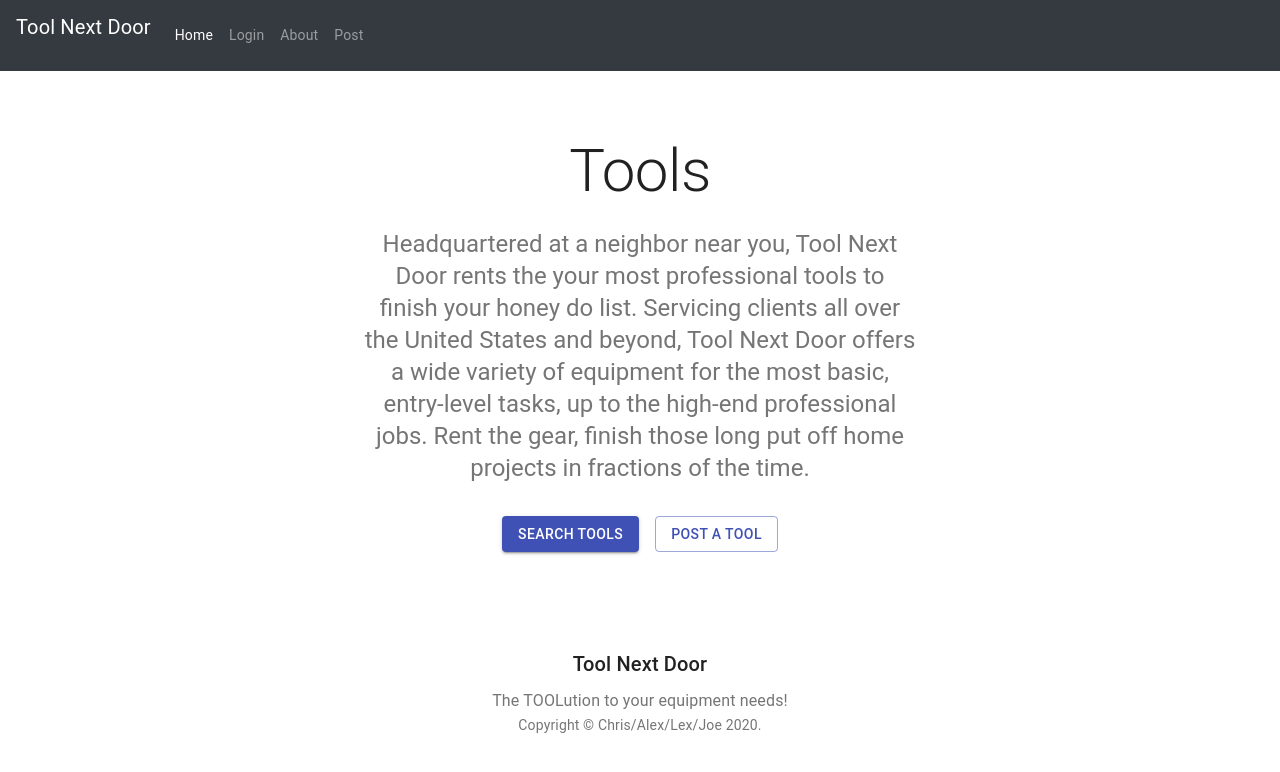
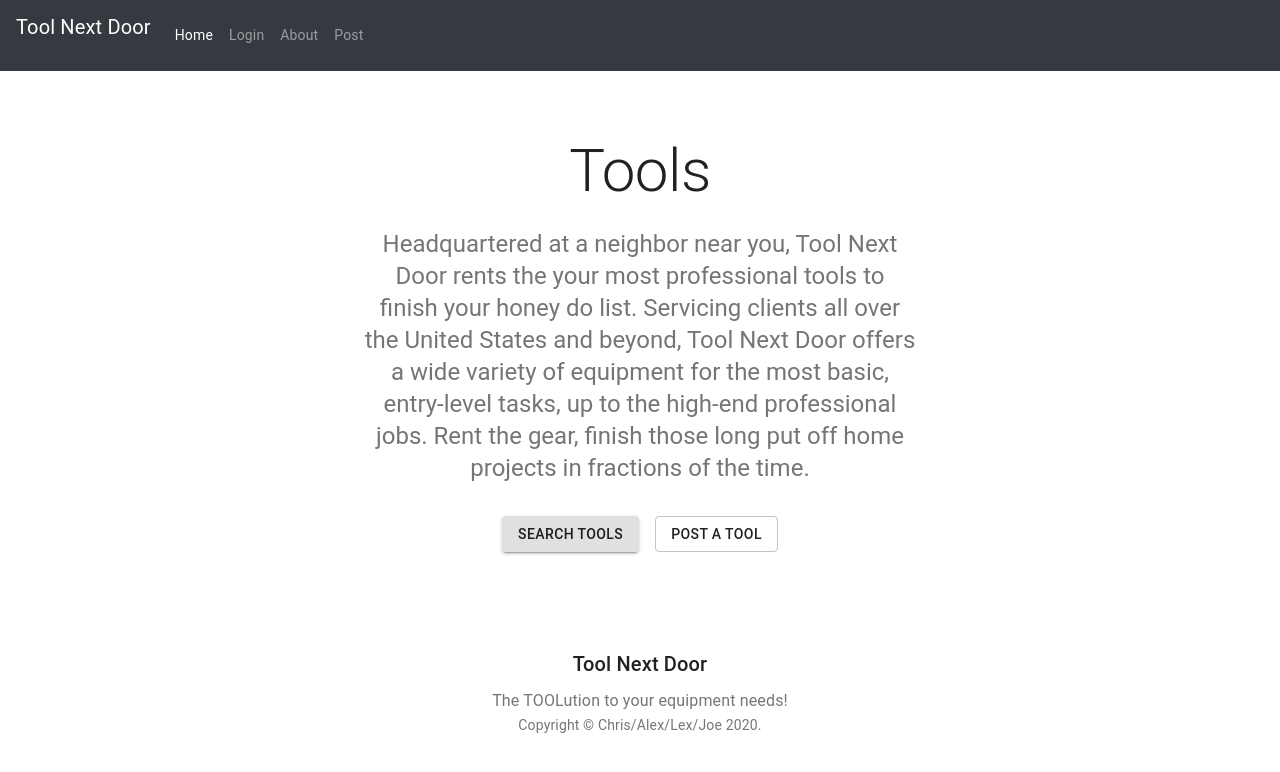
Before and after one commit to JoeWills615/ToolNextDoor, a React (Create React App) app in the folder client/: page /about in a window 1280 px wide. Shown: the top 772 px of the page. Built offline with nearby package versions, Linux system fonts and the light colour scheme; no server answers.

Commit message:
links are all working

```diff
--- a/client/src/components/About/index.js
+++ b/client/src/components/About/index.js
@@ -87,12 +87,12 @@ export default function AboutPage() {
                         <div className={classes.heroButtons}>
                             <Grid container spacing={2} justify="center">
                                 <Grid item>
-                                    <Button variant="contained" color="primary">
+                                    <Button variant="contained" color="dark" href="/Home">
                                         Search Tools
                                 </Button>
                                 </Grid>
                                 <Grid item>
-                                    <Button variant="outlined" color="primary">
+                                    <Button variant="outlined" color="dark" href="/post">
                                         Post a Tool
                                     </Button>
                                 </Grid>
```
